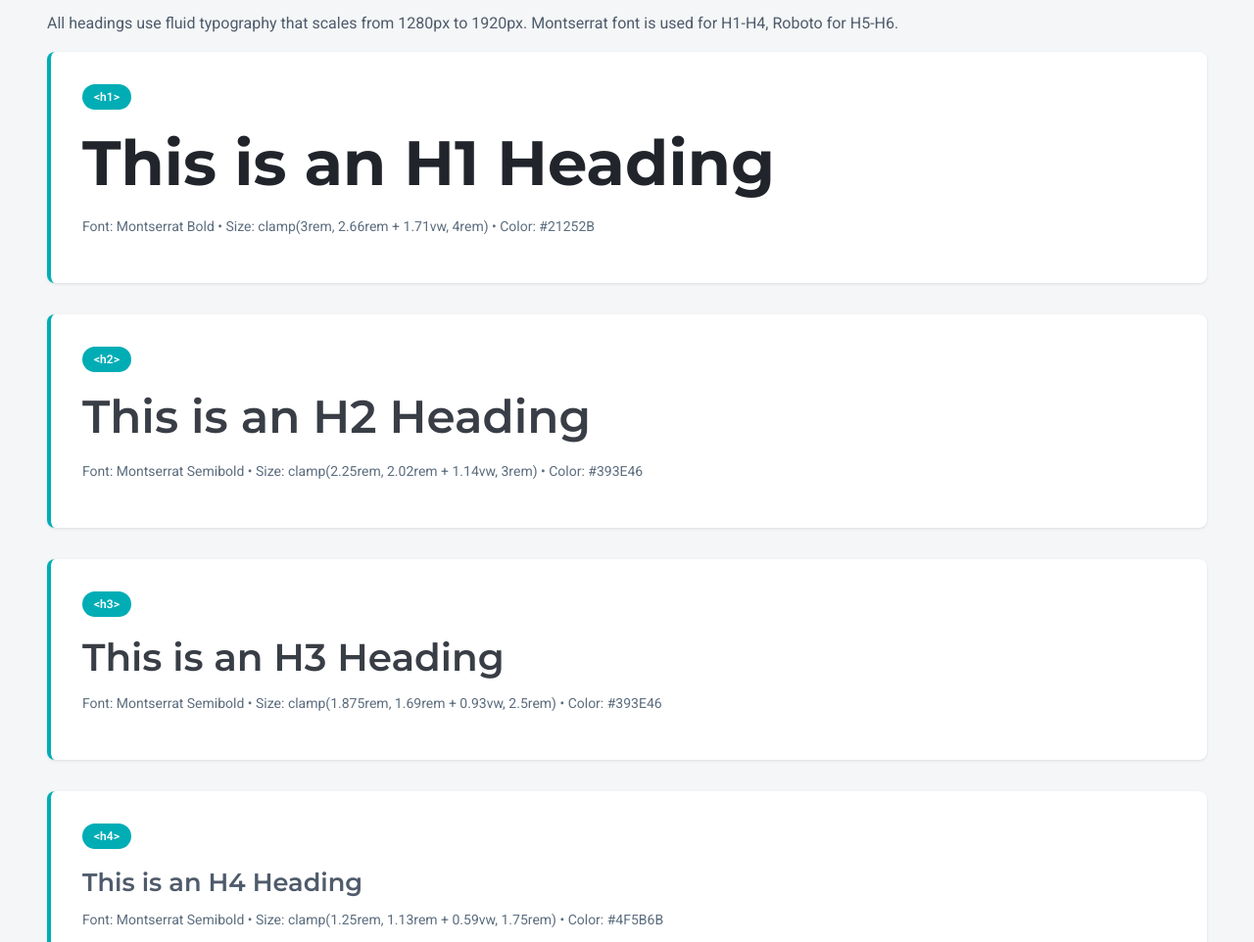
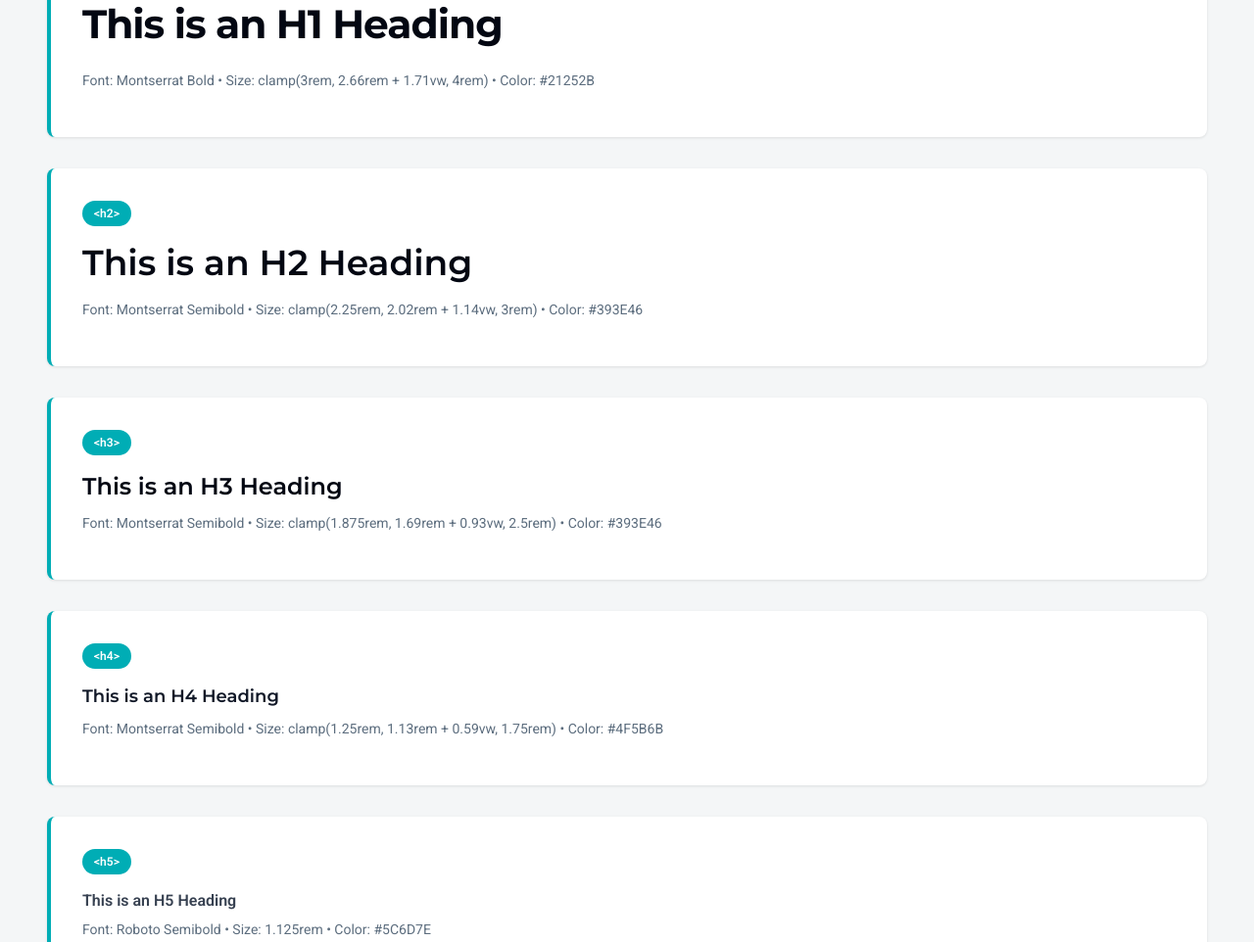
Before and after one commit to CWALabs/tailwind-skycms, a website: page complete-demo.html in a window 1280 px wide. Shown: the part 455-1417 px from the top of the page at 98% size. Drawn offline with Linux system fonts and the light colour scheme.

Commit message:
Refactor typography styles in input.css for improved readability and consistency
- Adjusted font sizes for h1, h2, h3, h4, h5, and h6 to enhance visual hierarchy
- Updated line heights and letter spacing for better text flow
- Changed color scheme for headings to a more cohesive palette

```diff
--- a/src/input.css
+++ b/src/input.css
@@ -6,55 +6,56 @@
 @layer base {
   h1 {
     font-family: 'Montserrat', sans-serif;
-    font-size: clamp(3rem, 2.66rem + 1.71vw, 4rem);
+    font-size: clamp(2rem, 1.82rem + 0.91vw, 2.75rem);
     font-weight: 700;
-    line-height: 1.2;
-    color: #21252B;
-    margin-bottom: 1rem;
+    line-height: 1.1;
+    letter-spacing: -0.025em;
+    color: #030712;
+    margin-bottom: 1.5rem;
   }
 
   h2 {
     font-family: 'Montserrat', sans-serif;
-    font-size: clamp(2.25rem, 2.02rem + 1.14vw, 3rem);
+    font-size: clamp(1.875rem, 1.72rem + 0.77vw, 2.25rem);
     font-weight: 600;
-    line-height: 1.3;
-    color: #393E46;
-    margin-bottom: 0.875rem;
+    line-height: 1.2;
+    color: #030712;
+    margin-bottom: 1rem;
   }
 
   h3 {
     font-family: 'Montserrat', sans-serif;
-    font-size: clamp(1.875rem, 1.69rem + 0.93vw, 2.5rem);
+    font-size: clamp(1.25rem, 1.15rem + 0.52vw, 1.5rem);
     font-weight: 600;
     line-height: 1.3;
-    color: #393E46;
+    color: #030712;
     margin-bottom: 0.75rem;
   }
 
   h4 {
     font-family: 'Montserrat', sans-serif;
-    font-size: clamp(1.25rem, 1.13rem + 0.59vw, 1.75rem);
+    font-size: 1.125rem;
     font-weight: 600;
-    line-height: 1.4;
-    color: #4F5B6B;
+    line-height: 1.35;
+    color: #111827;
     margin-bottom: 0.625rem;
   }
 
   h5 {
     font-family: 'Roboto', sans-serif;
-    font-size: 1.125rem;
+    font-size: 1rem;
     font-weight: 600;
     line-height: 1.4;
-    color: #5C6D7E;
+    color: #374151;
     margin-bottom: 0.5rem;
   }
 
   h6 {
     font-family: 'Roboto', sans-serif;
-    font-size: 1rem;
+    font-size: 0.875rem;
     font-weight: 600;
     line-height: 1.4;
-    color: #5C6D7E;
+    color: #4B5563;
     margin-bottom: 0.5rem;
   }
 
```
Also changed, not shown: dist/tailwind.css, dist/tailwind.min.css.
